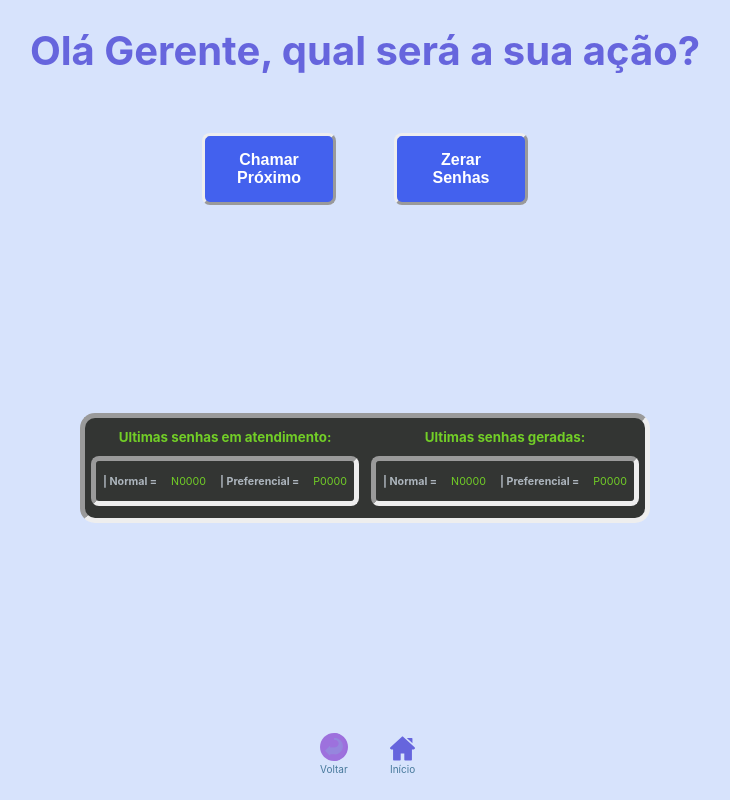
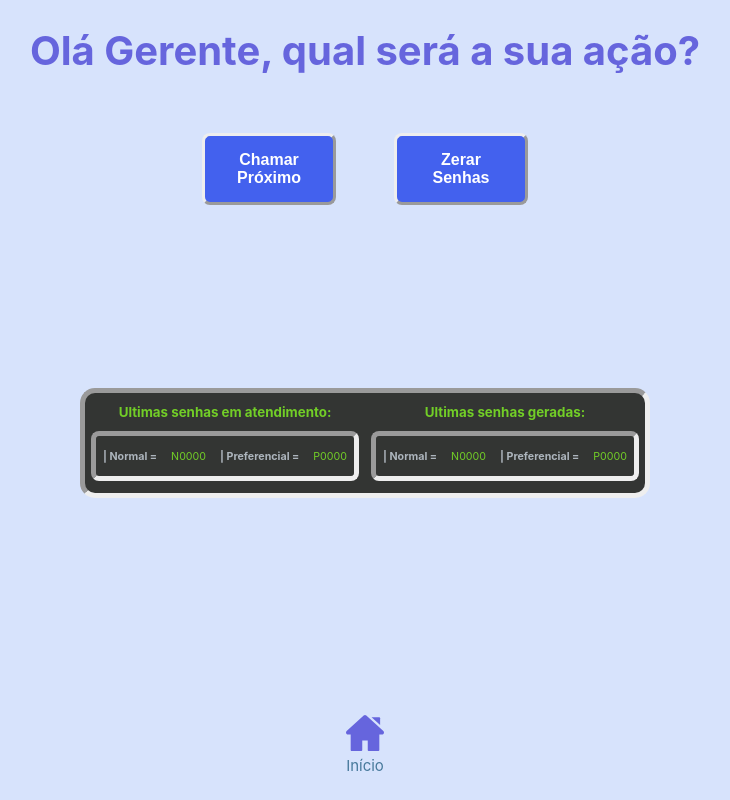
Before and after one commit to vicmafe/queue-manager, a React (Create React App) app in the folder app-queue-manager/: page /manager in a window 1280 px wide. Shown: the whole page, without its empty margins (275-1005 px from the left). Built offline with nearby package versions, Linux system fonts and the light colour scheme.

Commit message:
Fixed details

```diff
--- a/app-queue-manager/src/Pages/ManagerQueue/index.jsx
+++ b/app-queue-manager/src/Pages/ManagerQueue/index.jsx
@@ -2,7 +2,8 @@ import React, { useState, useEffect } from 'react';
 import Button from '../../Components/Button';
 import * as S from './style';
 import ScreenBoard from '../../Components/ScreenPasswords';
-import Icon from '../../Components/Icons'
+import { Link } from 'react-router-dom';
+import iconHome from '../../Images/icon-home.svg';
 
 const Manager = () => {
   const [status, setStatus] = useState('');
@@ -16,14 +17,14 @@ const Manager = () => {
     if (preferentialPassword && preferentialPassword > preferentialAtended) {
       const updatePreferentialAtended = preferentialAtended + 1;
       setPreferentialAtended(updatePreferentialAtended);
-      const screen = atendingView('Preferencial', updatePreferentialAtended );
+      const screen = atendingView('Preferencial', `P000${updatePreferentialAtended}`);
       return setScreenAtended(screen)
     }
     if (normalPassword && normalPassword > normalAtended) {
       const updateNormalAtended = normalAtended + 1;
       setNormalAtended(updateNormalAtended);
-      const screen = atendingView('Normal', updateNormalAtended)
-      return setScreenAtended(screen)
+      const screen = atendingView('Normal', `N000${updateNormalAtended}`);
+      return setScreenAtended(screen);
     }
     return setStatus(message);
   };
@@ -38,15 +39,11 @@ const Manager = () => {
   };
 
   const updateQueue = () => {
-    localStorage.setItem('normal', normalPassword)
+    localStorage.setItem('normal', normalPassword);
     localStorage.setItem('normalAtended', normalAtended);
     localStorage.setItem('preferential', preferentialPassword);
     localStorage.setItem('preferentialAtended', preferentialAtended);
   };
-
-  // const verifyQueueAtended = () => {
-  //   if (normalPassword === normalAtended && preferentialPassword === preferentialAtended) return setStatus(message);
-  // };
 
   const verifyStorage = () => {
     if (localStorage.normal && localStorage.preferential) {
@@ -80,7 +77,7 @@ const Manager = () => {
               Senha
           </S.SubTitle>
           <S.BoxPassword>
-            N000{password}
+            {password}
           </S.BoxPassword>
         </S.BoxQueue>
       </>
@@ -128,7 +125,12 @@ const Manager = () => {
           </S.screen>
         </>
       }
-      <Icon />
+      <S.icon>
+        <Link to="/" style={{ textDecoration: 'none' }}>
+          <img src={ iconHome } alt="icon home" />
+          Início
+        </Link>
+      </S.icon>
     </S.Container>
   )
 };
--- a/app-queue-manager/src/Pages/ManagerQueue/style.js
+++ b/app-queue-manager/src/Pages/ManagerQueue/style.js
@@ -3,7 +3,7 @@ import styled from 'styled-components';
 export const Container = styled.div`
   background-color: #d7e3fc;
   display: flex;
-  align-content: flex-start;
+  align-content: space-between;
   flex-direction: column;
   align-items: center;
   height: 100vh;
@@ -78,3 +78,12 @@ export const ContainerButtons = styled.div`
   justify-content: space-around;
   width: 30%;
 `;
+export const icon = styled.div`
+  height: 100vh;
+  display: flex;
+  align-items: flex-end;
+  font-size: 15px;
+  margin: 25px;
+  align-content: flex-end;
+  filter: invert(41%) sepia(60%) saturate(881%) hue-rotate(207deg) brightness(90%) contrast(92%);
+`;
```
